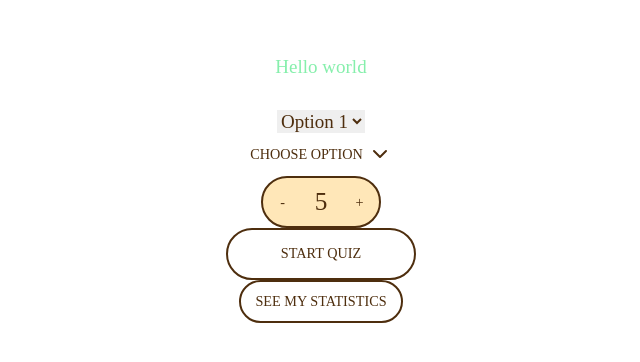
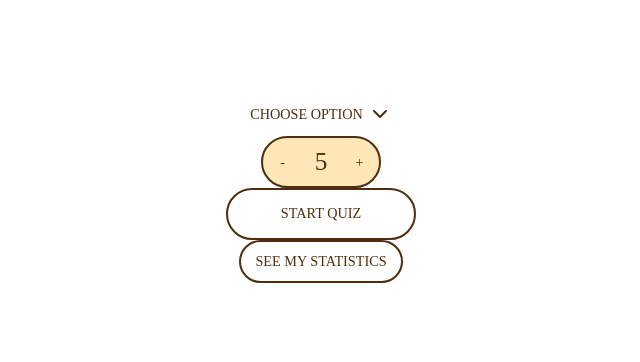
Before and after one commit to Arden27/React_01.24, a React (Vite) app: page / in a window 1280 px wide. Shown: the part 212-574 px from the top of the page, without its empty margins (319-959 px from the left). Built offline with nearby package versions, Linux system fonts and the light colour scheme; a web font is replaced by a local one.

Commit message:
rewrite DropdownMenu component with TypeScript

```diff
--- a/src/App.tsx
+++ b/src/App.tsx
@@ -12,21 +12,12 @@ function App() {
 
   const sortOptions = ['Od A do Z', 'Od Z do A', 'Od najniższej ceny', 'Od najwyższej ceny']
 
-  const handleSort = () => {
+  const handleSort = (value: string) => {
     return;
   }
 
   return (
     <main className="flex h-screen w-screen flex-col items-center justify-center">
-      <div className="flex flex-col text-green-300">Hello world</div>
-      <input type="number" />
-      <select name="exampleSelect" id="exampleSelect">
-        <option value="option1">Option 1</option>
-        <option value="option2">Option 2</option>
-        <option value="option3">Option 3</option>
-        <option value="option4">Option 4</option>
-      </select>
-
       <DropdownMenu onSelect={handleSort}>
         <DropdownMenu.Button>Choose option</DropdownMenu.Button>
         <DropdownMenu.List
@@ -35,7 +26,9 @@ function App() {
           {sortOptions.map((option, index) => (
             <DropdownMenu.Item
               key={index}
-              className="!hover:bg-inherit w-full !justify-end border-transparent hover:text-bar">
+              className="!hover:bg-inherit w-full !justify-end border-transparent hover:text-bar"
+              onSelect={() => console.log('selected')}
+            >
               {option}
             </DropdownMenu.Item>
           ))}
--- a/src/components/DropdownMenu.jsx
+++ /dev/null
@@ -1,118 +0,0 @@
-import React, { useState, useRef, useContext, useEffect } from 'react';
-import Button from '@/components/Button';
-import useOutsideClick from '@/hooks/useOutsideClick';
-
-import ChevronUp from '@/assets/svg/chevron-up.svg?react';
-import ChevronDown from '@/assets/svg/chevron-down.svg?react';
-
-// Context to provide selected value and handleSelect function to children
-const DropdownContext = React.createContext();
-
-export default function DropdownMenu({ children, onSelect, selected, setSelected: externalSetSelected }) {
-  const node = useRef();
-  const buttonRef = useRef();
-
-  const [isOpen, setIsOpen] = useState(false);
-
-  // Internal state, used only if externalSetSelected is not provided
-  const [internalSelected, internalSetSelected] = useState('');
-
-  const isSelectedControlled = externalSetSelected !== undefined;
-  const currentSelected = isSelectedControlled ? selected : internalSelected;
-  const currentSetSelected = isSelectedControlled ? externalSetSelected : internalSetSelected;
-
-  const handleSelect = (value) => {
-    currentSetSelected(value);
-    onSelect(value);
-    setIsOpen(false);
-  };
-
-  const handleOutsideClick = () => {
-    setIsOpen(false);
-  };
-
-  useOutsideClick([buttonRef, node], handleOutsideClick);
-
-  useEffect(() => {
-    const buttonChild = React.Children.toArray(children).find(
-      (child) => child.type === DropdownMenu.Button,
-    );
-
-    if(buttonChild){
-      currentSetSelected(buttonChild.props.children)
-    } else {
-      const listChild = React.Children.toArray(children).find(
-        (child) => child.type === DropdownMenu.List,
-      );
-
-      if (listChild) {
-        const defaultItem = React.Children.toArray(listChild.props.children).find(
-          (child) => child.props.isDefault,
-        );
-
-        if (defaultItem) {
-          currentSetSelected(defaultItem.props.children);
-        }
-      }
-    }
-
-  }, []);
-
-  return (
-    <DropdownContext.Provider value={{ selected: currentSelected, handleSelect }}>
-      <div className="relative cursor-pointer text-end" ref={node}>
-        <Button
-          className={`whitespace-nowrap hover:text-bg2 ${isOpen ? 'bg-text !text-bg2' : ''}`}
-          format="sm"
-          ref={buttonRef}
-          onClick={() => setIsOpen(!isOpen)}
-        >
-          {currentSelected} {/* Use currentSelected instead of selected */}
-          <span className="ml-3xs">
-            {isOpen ? <ChevronUp /> : <ChevronDown />}
-          </span>
-        </Button>
-        {isOpen && React.Children.map(children, (child) => {
-          if (child.type === DropdownMenu.List) {
-            return React.cloneElement(child);
-          }
-          return child;
-        })}
-      </div>
-    </DropdownContext.Provider>
-  );
-}
-
-DropdownMenu.List = function DropdownList({ className, children }) {
-  const { handleSelect } = useContext(DropdownContext);
-
-  return (
-    <ul className={className}>
-      {React.Children.map(children, (child, index) => {
-        if (child.type === DropdownMenu.Item) {
-          return React.cloneElement(child, { key: index, onSelect: handleSelect });
-        }
-        return child;
-      })}
-    </ul>
-  );
-};
-
-// Sub-component to render selectable Items
-DropdownMenu.Item = function DropdownItem({ children, onSelect, className, isDefault }) {
-  return (
-    <li onClick={() => onSelect(children)}>
-      <Button
-        className={className}
-        format="sm"
-      >
-        {children}
-      </Button>
-    </li>
-  );
-};
-
-// Sub-component to render a custom default button label
-DropdownMenu.Button = function DropdownButton({ children }) {
-  return <></>;
-};
--- /dev/null
+++ b/src/components/DropdownMenu.tsx
@@ -0,0 +1,148 @@
+import React, { useState, useRef, useContext, useEffect, ReactElement } from 'react'
+import Button from '@/components/Button'
+import useOutsideClick from '@/hooks/useOutsideClick'
+
+import ChevronUp from '@/assets/svg/chevron-up.svg?react'
+import ChevronDown from '@/assets/svg/chevron-down.svg?react'
+
+interface DropdownMenuProps {
+  children: React.ReactNode
+  onSelect: (value: string) => void
+  selected?: string
+  setSelected?: (value: string) => void
+}
+
+interface DropdownContextType {
+  selected?: string
+  handleSelect?: (value: string) => void
+}
+
+const DropdownContext = React.createContext<DropdownContextType>({})
+
+export default function DropdownMenu({
+  children,
+  onSelect,
+  selected,
+  setSelected: externalSetSelected
+}: DropdownMenuProps) {
+  const node = useRef<HTMLDivElement>(null)
+  const buttonRef = useRef<HTMLButtonElement>(null)
+
+  const [isOpen, setIsOpen] = useState(false)
+  const [internalSelected, internalSetSelected] = useState('')
+
+  const isSelectedControlled = externalSetSelected !== undefined
+  const currentSelected = isSelectedControlled ? selected : internalSelected
+  const currentSetSelected = isSelectedControlled ? externalSetSelected : internalSetSelected
+
+  const handleSelect = (value: string) => {
+    if (currentSetSelected) {
+      currentSetSelected(value)
+    }
+    onSelect(value)
+    setIsOpen(false)
+  }
+
+  const handleOutsideClick = () => {
+    setIsOpen(false)
+  }
+
+  useOutsideClick([buttonRef, node], handleOutsideClick)
+
+  useEffect(() => {
+    React.Children.forEach(children, (child) => {
+      if (React.isValidElement<DropdownButtonProps | DropdownListProps>(child)) {
+        if (child.type === DropdownMenu.Button) {
+          currentSetSelected(child.props.children as string)
+        } else if (child.type === DropdownMenu.List) {
+          const listChild = React.Children.toArray(
+            child.props.children
+          ) as ReactElement<DropdownItemProps>[]
+          const defaultItem = listChild.find((item) => item.props.isDefault)
+          if (defaultItem) {
+            currentSetSelected(defaultItem.props.children as string)
+          }
+        }
+      }
+    })
+  }, [children, currentSetSelected])
+
+  return (
+    <DropdownContext.Provider value={{ selected: currentSelected, handleSelect }}>
+      <div className="relative cursor-pointer text-end" ref={node}>
+        <Button
+          className={`whitespace-nowrap hover:text-bg2 ${isOpen ? 'bg-text !text-bg2' : ''}`}
+          format="sm"
+          ref={buttonRef}
+          onClick={() => setIsOpen(!isOpen)}>
+          {currentSelected}
+          <span className="ml-3xs">{isOpen ? <ChevronUp /> : <ChevronDown />}</span>
+        </Button>
+        {isOpen &&
+          React.Children.map(children, (child) => {
+            if (React.isValidElement(child) && child.type === DropdownMenu.List) {
+              return React.cloneElement(child, {}, ...child.props.children)
+            }
+            return child
+          })}
+      </div>
+    </DropdownContext.Provider>
+  )
+}
+
+interface DropdownListProps {
+  className?: string
+  children: React.ReactNode
+}
+
+DropdownMenu.List = function DropdownList({ className, children }: DropdownListProps) {
+  const { handleSelect } = useContext(DropdownContext)
+
+  return (
+    <ul className={className}>
+      {React.Children.map(children, (child, index) => {
+        if (React.isValidElement<DropdownItemProps>(child) && child.type === DropdownMenu.Item) {
+          // Combine item-specific onSelect with global handleSelect
+          const combinedOnSelect = (value: string) => {
+            child.props.onSelect && child.props.onSelect(value)
+            handleSelect && handleSelect(value)
+          }
+
+          return React.cloneElement(child, {
+            key: index,
+            onSelect: combinedOnSelect // Pass the combined function
+          })
+        }
+        return child
+      })}
+    </ul>
+  )
+}
+
+interface DropdownItemProps {
+  children: string
+  onSelect?: (value: string) => void
+  className?: string
+  isDefault?: boolean
+}
+
+DropdownMenu.Item = function DropdownItem({ children, onSelect, className }: DropdownItemProps) {
+  return (
+    <li onClick={() => onSelect && onSelect(children)}>
+      <Button
+        className={className}
+        format="sm"
+      >
+        {children}
+      </Button>
+    </li>
+  );
+};
+
+interface DropdownButtonProps {
+  children: React.ReactNode
+}
+
+DropdownMenu.Button = function DropdownButton(_: DropdownButtonProps) {
+  return <></>
+}
```
